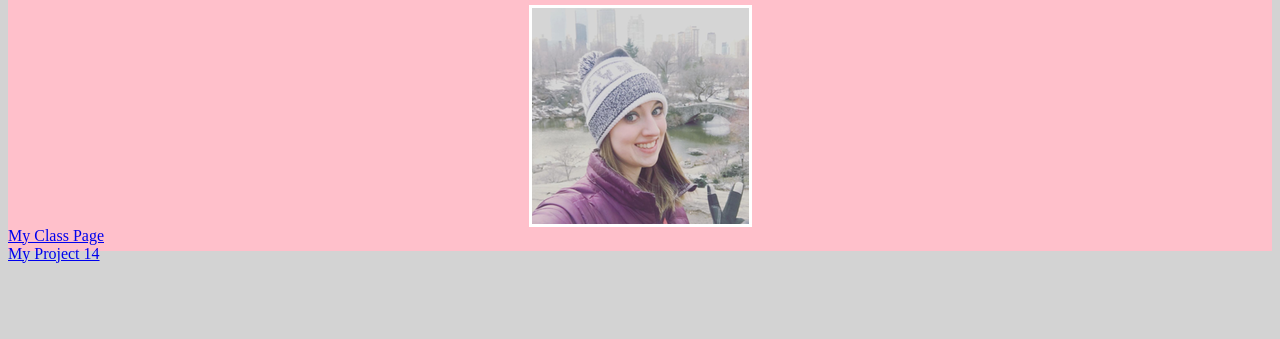
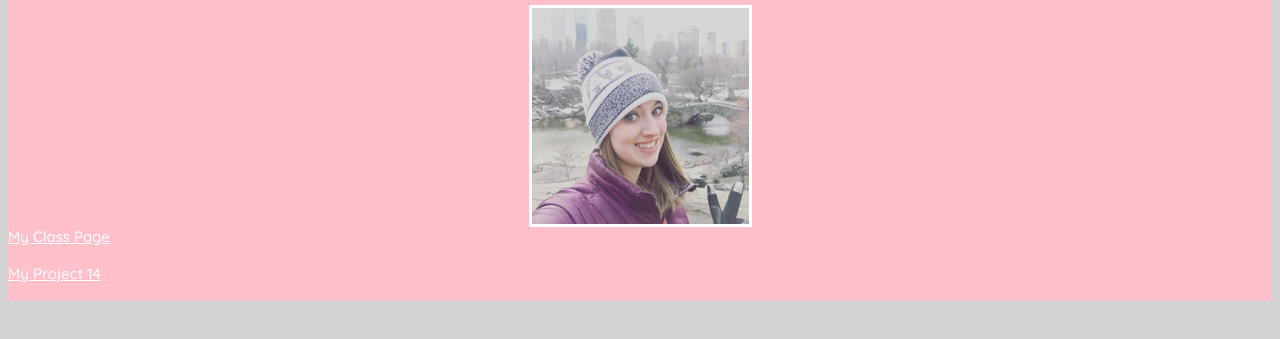
Before and after one commit to kailinberg/kailinberg.github.io, a plain HTML site: page index.html in a window 1280 px wide. Shown: the part 107-446 px from the top of the page. Drawn offline with Linux system fonts and the light colour scheme.

Commit message:
changed link color

```diff
--- a/index.html
+++ b/index.html
@@ -13,7 +13,7 @@
 <div>
 <h1> Kailin Berg </h1>
 <img src = "selfie.png" alt = "photo of me" id = "centerimage">
-<a href ="https://people.rit.edu/kxb8606/igme230/" id= "link"> My Class Page </a>
+<a href ="https://people.rit.edu/kxb8606/igme230/"> My Class Page </a>
 <br>
 <a href ="https://kailinberg.github.io/week14project/" id= "link"> My Project 14 </a>
 
--- a/styles.css
+++ b/styles.css
@@ -6,7 +6,7 @@ body{
 
 div {
     background-color: pink;
-    height: 350px;
+    height: 400px;
     width: 100%;
     margin: 0px;
     display: inline-block;
@@ -26,8 +26,10 @@ h1 {
     font-size: 40px;
 }
 
-link {
-    text-align: center;
+a {
+    display: block;
+    margin-left: auto;
+    margin-right: auto;
     font-family: 'Quicksand', sans-serif;
     color: white;
     font-size: 15px;
```
